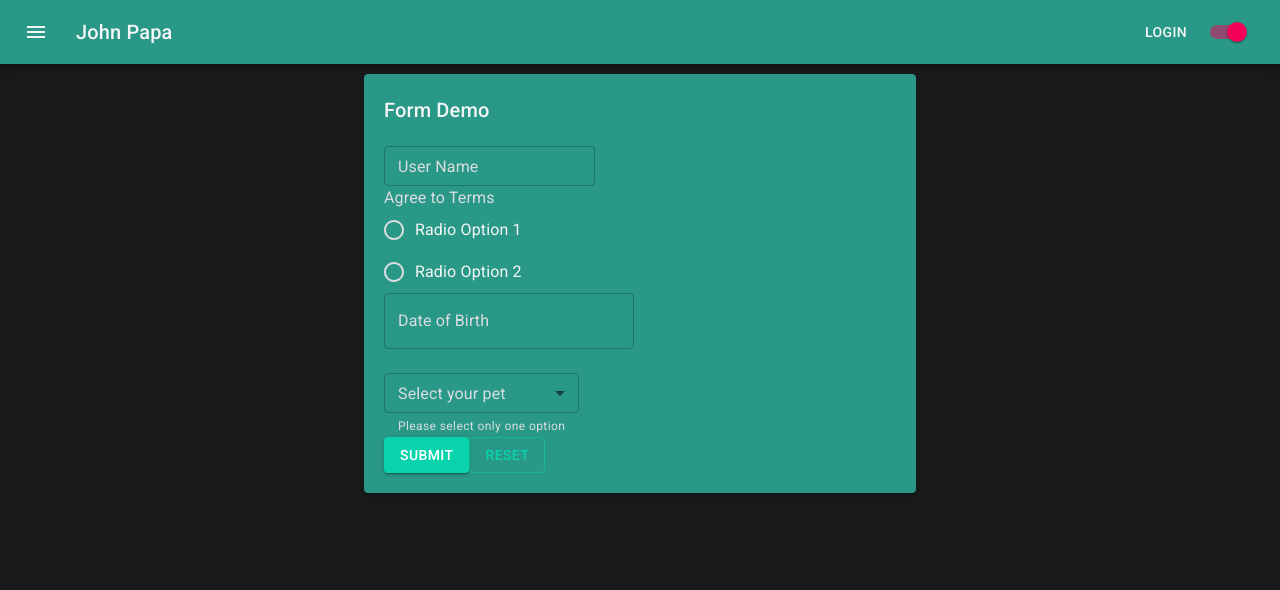
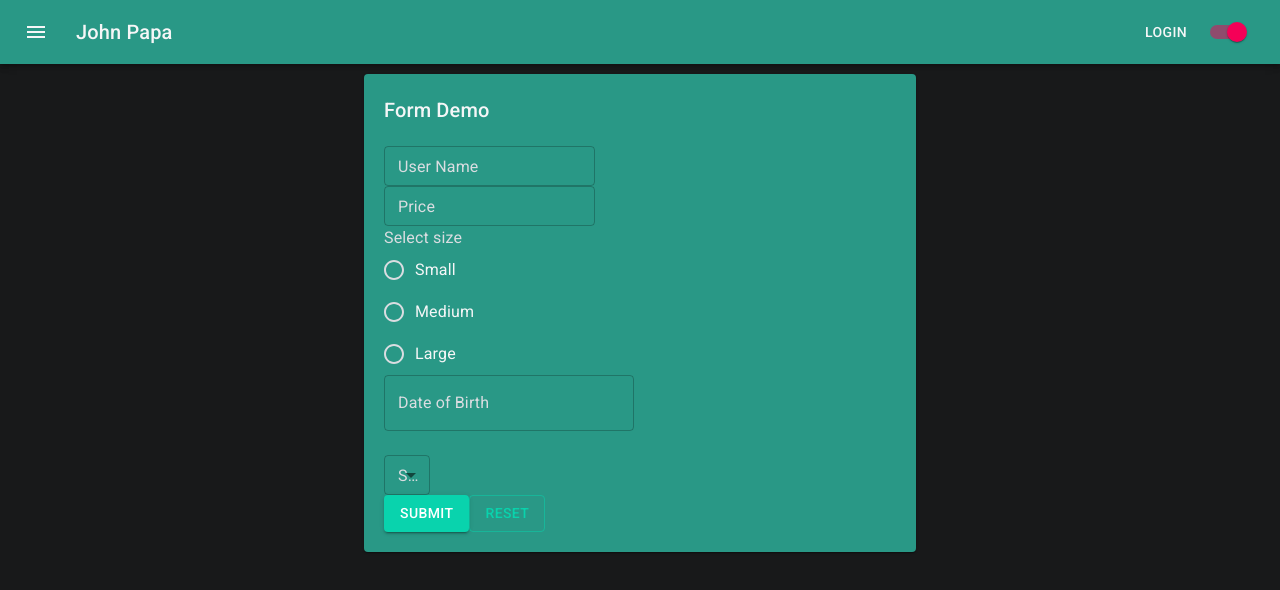
Before and after one commit to RonAlmog/nextjs-blog-mui, a Next.js app: page /demos/form in a window 1280 px wide. Shown: the top 590 px of the page. Built offline with nearby package versions, Linux system fonts and the light colour scheme.

Commit message:
send options from from to component

```diff
--- a/components/form/FormInputDropdown.tsx
+++ b/components/form/FormInputDropdown.tsx
@@ -42,9 +42,6 @@ export const FormInputDropdown: React.FC<FormInputProps> = ({
           </Select>
         )}
       />
-      <FormHelperText id="myhelpertext">
-        Please select only one option
-      </FormHelperText>
     </FormControl>
   );
 };
--- a/components/form/FormInputProps.ts
+++ b/components/form/FormInputProps.ts
@@ -4,6 +4,7 @@ export interface FormInputProps {
   name: string;
   control: any;
   label: string;
+  options?: any[];
   rules?: RegisterOptions;
   setValue?: any;
   selectOptions?: any[];
--- a/components/form/FormInputRadio.tsx
+++ b/components/form/FormInputRadio.tsx
@@ -10,24 +10,15 @@ import React from "react";
 import { Controller } from "react-hook-form";
 import { FormInputProps } from "./FormInputProps";
 
-const options = [
-  {
-    label: "Radio Option 1",
-    value: "1",
-  },
-  {
-    label: "Radio Option 2",
-    value: "2",
-  },
-];
-
 export const FormInputRadio: React.FC<FormInputProps> = ({
   name,
   control,
   label,
   rules,
+  options,
 }) => {
   const generateRadioOptions = () => {
+    if (options) {
       return options.map((singleOption) => (
         <FormControlLabel
           key={singleOption.value}
@@ -36,6 +27,8 @@ export const FormInputRadio: React.FC<FormInputProps> = ({
           control={<Radio />}
         />
       ));
+    }
+    return [];
   };
 
   return (
--- a/pages/demos/form.tsx
+++ b/pages/demos/form.tsx
@@ -13,20 +13,37 @@ type Props = {};
 
 interface IFormInput {
   userName: string;
-  agreeToTerms: string;
+  selectSize: number;
   preferences: any[];
   dateOfBirth: Date;
   selectedPet: string;
   salary: number;
+  price?: number;
 }
 const defaultValues = {
   userName: "",
-  agreeToTerms: "true",
+  selectSize: undefined,
   preferences: [],
-  dateOfBirth: new Date(),
-  selectedPet: "",
+  dateOfBirth: undefined,
+  selectedPet: undefined,
   salary: 0,
+  price: undefined,
 };
+
+const radioOptions = [
+  {
+    label: "Small",
+    value: "1",
+  },
+  {
+    label: "Medium",
+    value: "2",
+  },
+  {
+    label: "Large",
+    value: "3",
+  },
+];
 
 const FormDemo = (props: Props) => {
   const methods = useForm<IFormInput>({ defaultValues: defaultValues });
@@ -68,11 +85,21 @@ const FormDemo = (props: Props) => {
             rules={{ required: "please state your name" }}
           />
           <br />
+          <FormInputText
+            name="price"
+            control={control}
+            label="Price"
+            errors={errors}
+            rules={{ required: "Price is required" }}
+          />
+
+          <br />
           <FormInputRadio
-            name="agreeToTerms"
+            name="selectSize"
             control={control}
-            label="Agree to Terms"
-            rules={{ required: "please choose one option" }}
+            label="Select size"
+            options={radioOptions}
+            rules={{ required: "please choose the right size for you" }}
           />
           <FormInputDate
             name="dateOfBirth"
```
Lines whose indentation alone changed are shown as unchanged.
